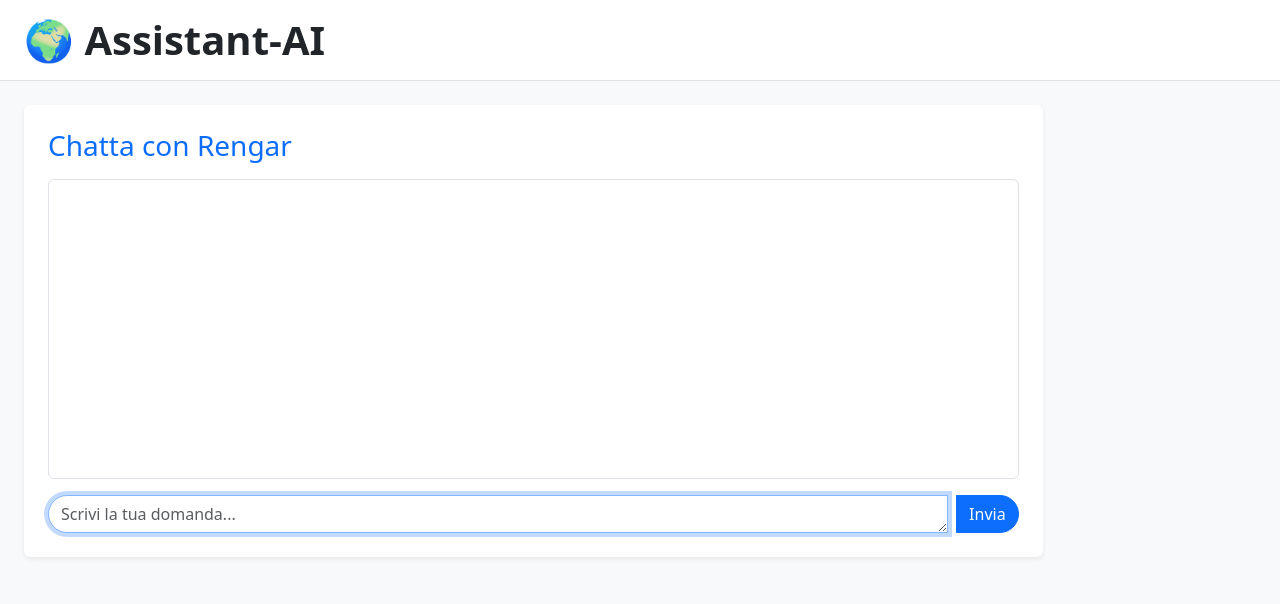
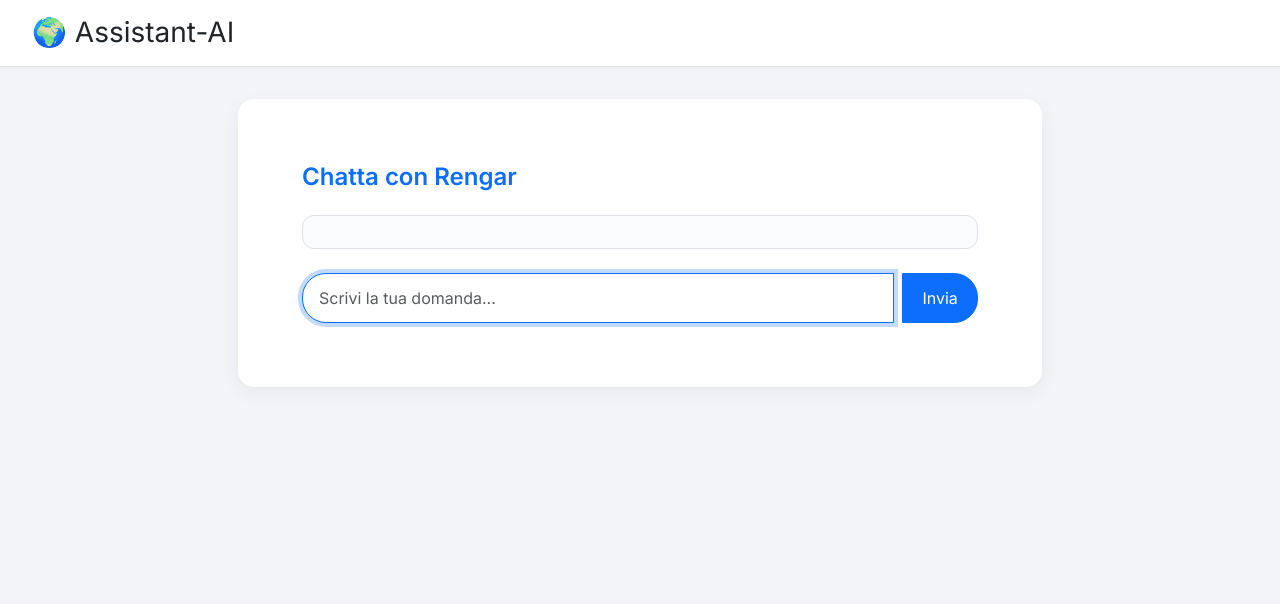
Before and after one commit to R-DiEusanio/python-chatbot, a Flask app: page / in a window 1280 px wide. Shown: the top 604 px of the page. Run offline with Flask 3, Linux system fonts and the light colour scheme.

Commit message:
finalizzazione progetto

```diff
--- a/app.py
+++ b/app.py
@@ -62,11 +62,11 @@ def ask():
 
     diagram_keywords = [
         "mappa concettuale", "diagramma", "diagramma a blocchi",
-        "schema architetturale", "diagramma architettura"
+        "schema architetturale", "diagramma architetturale"
     ]
 
     if any(keyword in query.lower() for keyword in diagram_keywords):
-        return jsonify({"svg_url": "/static/template.svg"})
+        return jsonify({"svg_url": "static/template.svg"})
 
     relevant_docs = retriever.invoke(query)
     context = "\n".join(doc.page_content for doc in relevant_docs)
--- a/templates/index.html
+++ b/templates/index.html
@@ -2,72 +2,206 @@
 <html lang="it">
 
 <head>
-  <meta charset="UTF-8">
-  <meta name="viewport" content="width=device-width, initial-scale=1">
-  <title>Assistant Didattico</title>
+  <meta charset="UTF-8" />
+  <meta name="viewport" content="width=device-width, initial-scale=1" />
+  <title>Assistant-AI</title>
 
-  <link href="https://cdn.jsdelivr.net/npm/bootstrap@5.3.3/dist/css/bootstrap.min.css" rel="stylesheet">
+  <!-- Bootstrap -->
+  <link href="https://cdn.jsdelivr.net/npm/bootstrap@5.3.3/dist/css/bootstrap.min.css" rel="stylesheet" />
   <script src="https://cdn.jsdelivr.net/npm/bootstrap@5.3.3/dist/js/bootstrap.bundle.min.js"></script>
 
+  <!-- Google Font -->
+  <link href="https://fonts.googleapis.com/css2?family=Inter:wght@400;600&display=swap" rel="stylesheet" />
+
   <style>
+    :root {
+      --color-ai: #eef4fb;
+      --color-user: #0d6efd;
+      --color-success: #198754;
+      --color-error: #dc3545;
+      --color-bg: #f2f4f7;
+      --color-white: #ffffff;
+      --color-border: #dce1e7;
+      --font: 'Inter', sans-serif;
+    }
+
+    * {
+      box-sizing: border-box;
+    }
+
     body {
-      background-color: #f8f9fa;
+      background-color: var(--color-bg);
+      font-family: var(--font);
+      margin: 0;
     }
 
     header {
-      border-bottom: 1px solid #dee2e6;
+      background-color: var(--color-white);
+      border-bottom: 1px solid var(--color-border);
+      padding: 1rem 2rem;
+      display: flex;
+      justify-content: space-between;
+      align-items: center;
+      box-shadow: 0 1px 4px rgba(0, 0, 0, 0.04);
+    }
+
+    header h1 {
+      font-size: 1.75rem;
+      color: #212529;
+      margin: 0;
+    }
+
+    main {
+      max-width: 900px;
+      margin: 2rem auto;
+      padding: 0 3rem;
+    }
+
+    #chat-container {
+      background-color: var(--color-white);
+      padding: 4rem;
+      border-radius: 1rem;
+      box-shadow: 0 6px 20px rgba(0, 0, 0, 0.05);
+      margin-bottom: 2rem;
+    }
+
+    #chat-container h3 {
+      font-size: 1.5rem;
+      color: var(--color-user);
+      margin-bottom: 1.5rem;
+      font-weight: 600;
     }
 
     #messages {
-      height: 300px;
+      max-height: 350px;
       overflow-y: auto;
-      background: #fff;
+      padding: 1rem;
+      background-color: #fbfcfd;
+      border: 1px solid var(--color-border);
+      border-radius: 0.75rem;
+      margin-bottom: 1.5rem;
+      scroll-behavior: smooth;
     }
 
-    .input-group textarea {
-      border-radius: 20px;
+    #messages::-webkit-scrollbar {
+      width: 6px;
     }
 
-    .input-group button {
+    #messages::-webkit-scrollbar-thumb {
+      background-color: #adb5bd;
+      border-radius: 4px;
+    }
+
+    .user-message,
+    .ai-message,
+    .svg-message,
+    .error-message {
       border-radius: 20px;
+      padding: 10px 16px;
+      display: inline-block;
+      max-width: 75%;
+      font-size: 1rem;
+      line-height: 1.4;
+      word-wrap: break-word;
+    }
+
+    .user-message {
+      background-color: var(--color-user);
+      color: #fff;
+    }
+
+    .ai-message {
+      background-color: var(--color-ai);
+      color: #212529;
+    }
+
+    .svg-message {
+      background-color: var(--color-success);
+      color: white;
+    }
+
+    .error-message {
+      background-color: var(--color-error);
+      color: white;
     }
 
     .thinking-dots {
       color: #6c757d;
       font-style: italic;
+      padding-left: 0.5rem;
     }
 
-    #svgContainer {
+    .input-group textarea {
+      border-radius: 1.5rem;
+      resize: none;
+      padding: 0.75rem 1rem;
+      box-shadow: none;
+      border: 1px solid var(--color-border);
+      transition: border-color 0.2s;
+    }
+
+    .input-group textarea:focus {
+      border-color: var(--color-user);
+      outline: none;
+    }
+
+    .input-group button {
+      border-radius: 1.5rem;
+      white-space: nowrap;
+      padding: 0.6rem 1.2rem;
+      font-weight: 500;
+      transition: background-color 0.2s ease;
+    }
+
+    .input-group button:hover {
+      background-color: #0b5ed7;
+    }
+
+    #svg-container {
+      background-color: var(--color-white);
+      border-radius: 1rem;
+      box-shadow: 0 6px 20px rgba(0, 0, 0, 0.05);
+      padding: 1.5rem;
+    }
+
+    #svg-container h5 {
+      color: var(--color-user);
+      margin-bottom: 1rem;
+      font-weight: 600;
+    }
+
+    #svgObject {
       width: 100%;
       height: 600px;
-      background: #f1f3f5;
-      border: 1px solid #dee2e6;
+      border: 1px solid #ced4da;
+      border-radius: 0.5rem;
+      background: var(--color-bg);
     }
   </style>
 </head>
 
 <body>
-  <header class="bg-white py-3 px-4 d-flex justify-content-between align-items-center">
-    <h1 class="m-0 fw-bold text-dark">🌍 Assistant-AI</h1>
+  <header>
+    <h1>🌍 Assistant-AI</h1>
   </header>
 
-  <main class="col-md-9 col-lg-10 p-4">
-    <div id="chat-container" class="bg-white p-4 rounded shadow-sm mb-4">
-      <h3 class="text-primary mb-3">Chatta con Rengar</h3>
-      <div id="messages" class="border p-3 mb-3 rounded"></div>
+  <main>
+    <div id="chat-container">
+      <h3>Chatta con Rengar</h3>
+      <div id="messages"></div>
       <div class="input-group">
         <textarea id="query" class="form-control" rows="1" placeholder="Scrivi la tua domanda..."></textarea>
         <button onclick="sendQuery()" class="btn btn-primary ms-2">Invia</button>
       </div>
     </div>
 
-    <!-- Contenitore file SVG -->
-    <div id="svg-container" class="bg-white p-4 rounded shadow-sm" style="display: none;">
-      <h5 class="text-primary">Diagramma generato:</h5>
-      <object id="svgObject" type="image/svg+xml" style="width:100%; height:600px;"></object>
+    <div id="svg-container" style="display: none;">
+      <h5>Ecco a te!</h5>
+      <object id="svgObject" type="image/svg+xml"></object>
     </div>
   </main>
 
+  <!-- Script invariato -->
   <script>
     document.addEventListener("DOMContentLoaded", () => {
       document.getElementById("query").focus();
@@ -78,7 +212,7 @@
       if (!userQuery) return;
 
       const messagesDiv = document.getElementById("messages");
-      messagesDiv.innerHTML += `<div class="text-end mb-2"><span class="badge bg-primary text-wrap">${userQuery.replace(/\n/g, '<br>')}</span></div>`;
+      messagesDiv.innerHTML += `<div class="text-end mb-2"><div class="user-message">${userQuery.replace(/\n/g, '<br>')}</div></div>`;
 
       const thinkingDots = document.createElement("div");
       thinkingDots.className = "thinking-dots my-2";
@@ -99,13 +233,13 @@
         thinkingDots.remove();
 
         if (data.answer) {
-          messagesDiv.innerHTML += `<div class="text-start mb-2"><span class="badge bg-secondary text-wrap">${data.answer.replace(/\n/g, '<br>')}</span></div>`;
+          messagesDiv.innerHTML += `<div class="text-start mb-2"><div class="ai-message">${data.answer.replace(/\n/g, '<br>')}</div></div>`;
         }
 
         if (data.svg_url) {
           document.getElementById("svg-container").style.display = "block";
           document.getElementById("svgObject").data = data.svg_url;
-          messagesDiv.innerHTML += `<div class="text-start mb-2"><span class="badge bg-success">Diagramma SVG generato!</span></div>`;
+          messagesDiv.innerHTML += `<div class="text-start mb-2"><div class="svg-message">✅ Certamente, ti preparo subito il diagramma.</div></div>`;
         }
 
         messagesDiv.scrollTop = messagesDiv.scrollHeight;
@@ -113,7 +247,7 @@
       } catch (error) {
         thinkingDots.remove();
         console.error("Errore richiesta:", error);
-        messagesDiv.innerHTML += `<div class="text-start mb-2"><span class="badge bg-danger">⚠️ Errore durante la richiesta.</span></div>`;
+        messagesDiv.innerHTML += `<div class="text-start mb-2"><div class="error-message">⚠️ Errore durante la richiesta.</div></div>`;
         messagesDiv.scrollTop = messagesDiv.scrollHeight;
       }
     }
```
Also changed, not shown: static/template.svg (renamed from templates/template.svg).
